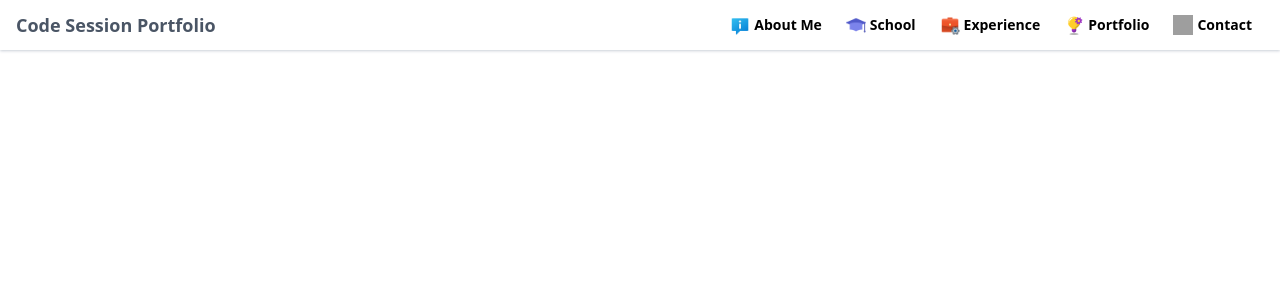
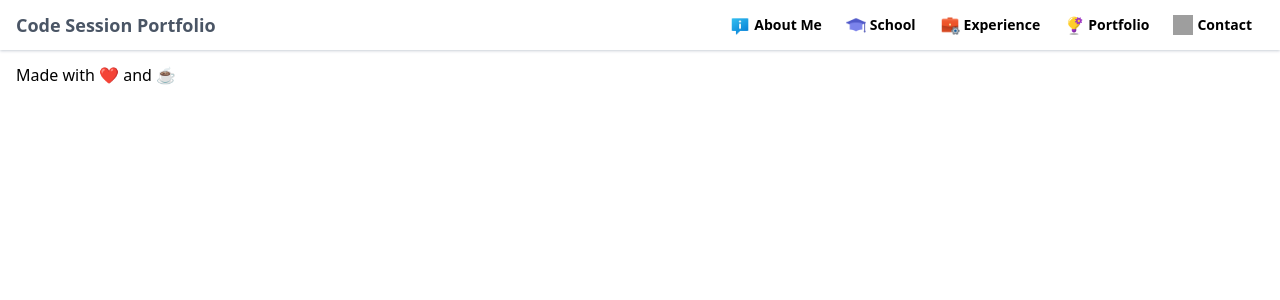
Before and after one commit to fiko942/code-session-portfolio, a Next.js app: page / in a window 1280 px wide. Shown: the top 300 px of the page. Built offline with nearby package versions, Linux system fonts and the light colour scheme; grey boxes are pictures that could not be loaded.

Commit message:
completing for footer

```diff
--- a/component/Container/index.jsx
+++ b/component/Container/index.jsx
@@ -1,9 +1,11 @@
+import Footer from "../Footer";
 import Header from "../Header";
 
 export default function Container({ children }) {
     return (
         <div className="container--app">
             <Header />
+            <Footer />
         </div>
     )
 }
--- /dev/null
+++ b/component/Footer/index.jsx
@@ -0,0 +1,7 @@
+export default function Footer() {
+    return (
+        <div className="app--footer px-4 h-[50px] flex items-center">
+            <span className="whitespace-nowrap text-ellipsis overflow-hidden">Made with ❤️ and ☕️</span>
+        </div>
+    )
+}
```
